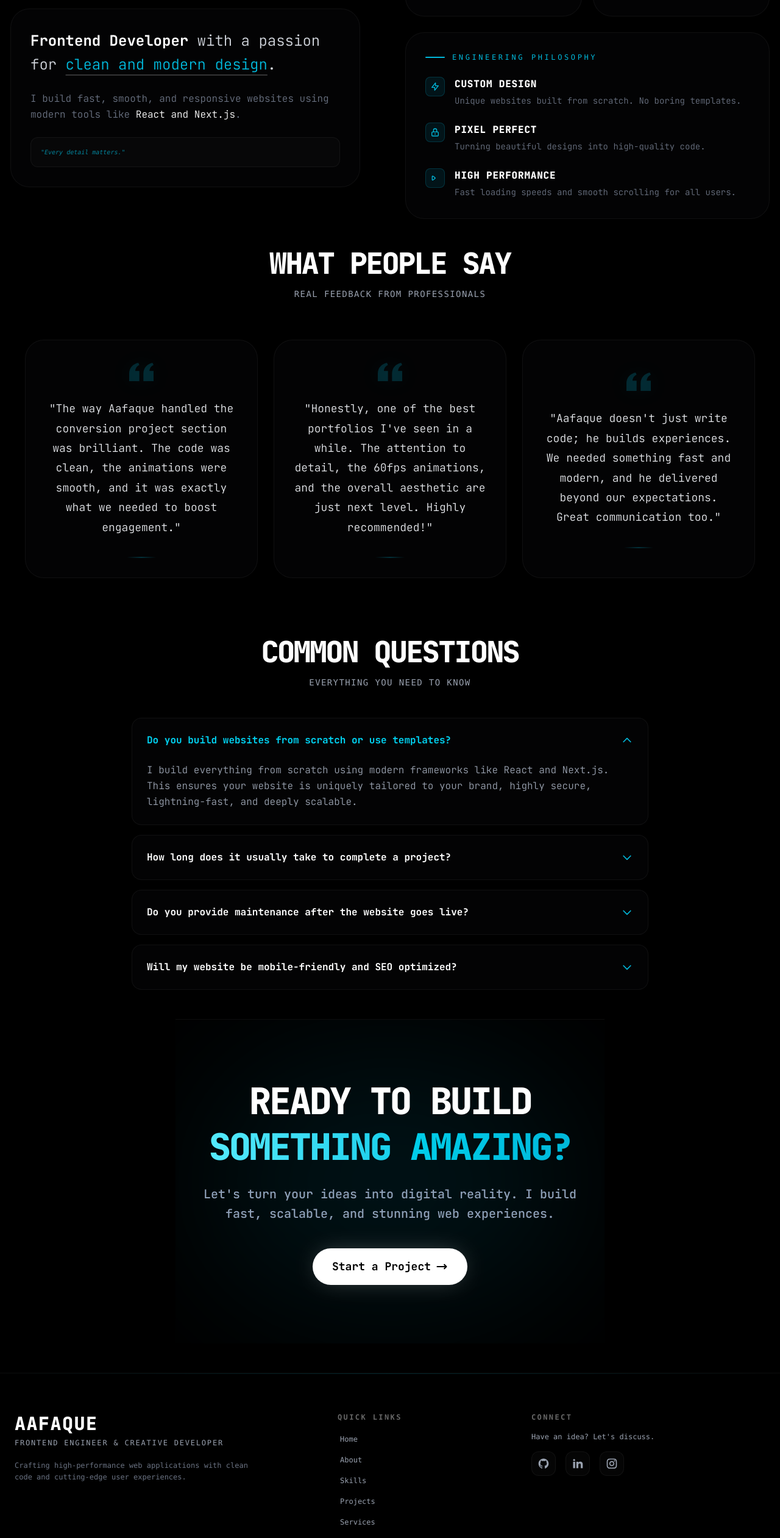
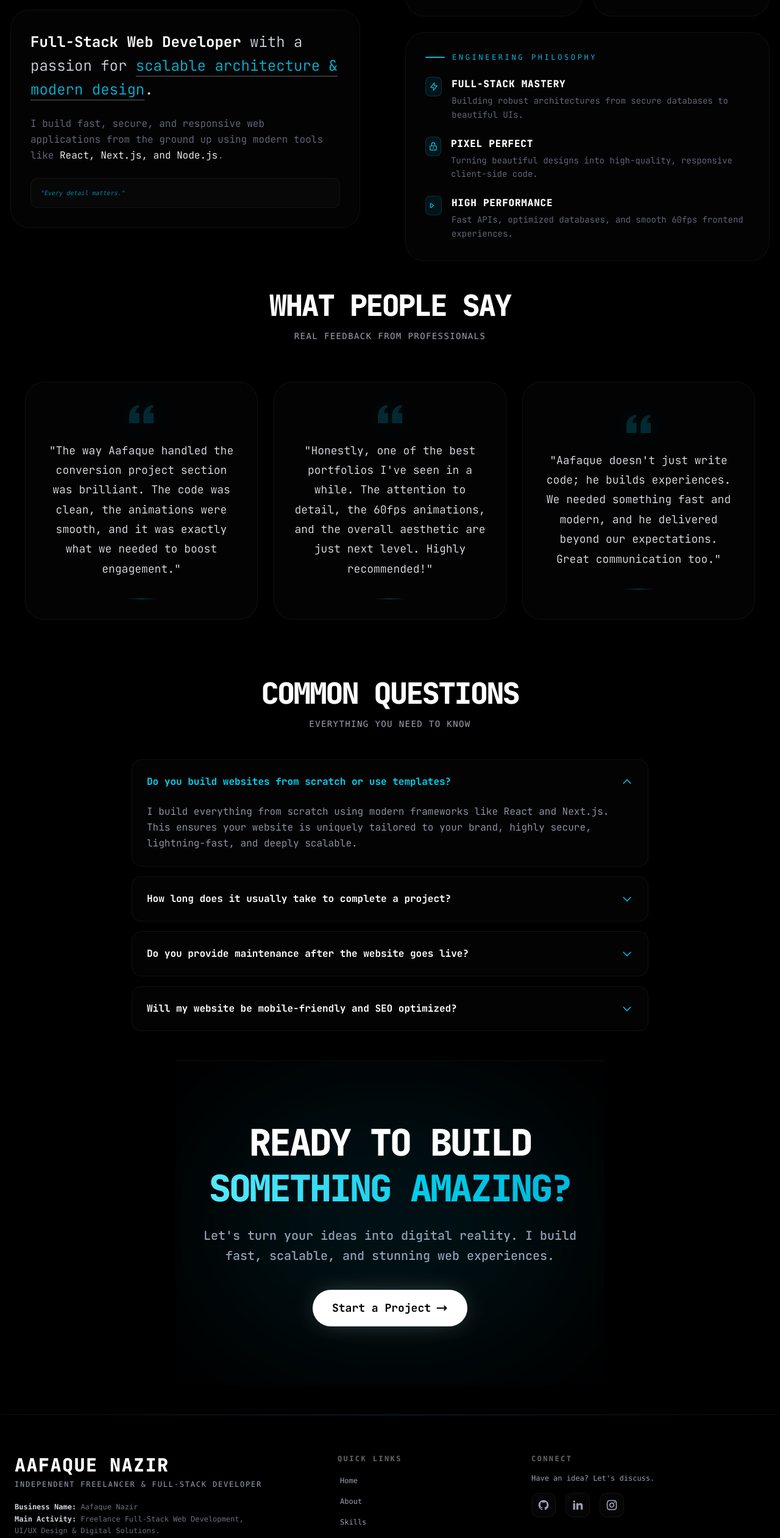
Before and after one commit to Aafaque-Nazir/Portfolio, a React (Vite) app: page /about in a window 1280 px wide. Shown: the part 267-2789 px from the top of the page at 61% size. Built offline with nearby package versions, Linux system fonts and the light colour scheme.

Commit message:
feat: add responsive footer component and interactive about section with spotlight hover effects

```diff
--- a/src/components/Footer.jsx
+++ b/src/components/Footer.jsx
@@ -38,21 +38,26 @@ const Footer = () => {
 
       <div className="container mx-auto px-6 relative z-10">
         <div className="grid grid-cols-1 md:grid-cols-12 gap-10 pb-12">
-          {/* Column 1: Brand & Status */}
+          {/* Column 1: Brand & Business Details */}
           <div className="md:col-span-5 flex flex-col items-start gap-4">
             <div>
-              <h2 className="text-2xl md:text-3xl font-black text-white tracking-wider">
-                AAFAQUE
+              <h2 className="text-2xl md:text-3xl font-black text-white tracking-wider uppercase">
+                Aafaque Nazir
               </h2>
               <p className="text-gray-400 text-[10px] sm:text-xs tracking-[0.15em] mt-1.5 uppercase font-mono">
-                Frontend Engineer & Creative Developer
+                Independent Freelancer & Full-Stack Developer
               </p>
             </div>
 
-
-            <p className="text-gray-500 text-xs font-mono max-w-sm mt-1 leading-relaxed">
-              Crafting high-performance web applications with clean code and cutting-edge user experiences.
-            </p>
+            <div className="text-gray-500 text-[11px] sm:text-xs font-mono max-w-sm mt-1 leading-relaxed space-y-2">
+              <p>
+                <strong className="text-gray-300">Business Name:</strong> Aafaque Nazir<br/>
+                <strong className="text-gray-300">Main Activity:</strong> Freelance Full-Stack Web Development, UI/UX Design & Digital Solutions.
+              </p>
+              <p>
+                <strong className="text-gray-300">Services Provided:</strong> Custom High-Converting Websites, E-Commerce Stores, and Full-Stack Web Applications.
+              </p>
+            </div>
           </div>
 
           {/* Column 2: Quick Links */}
--- a/src/pages/About.jsx
+++ b/src/pages/About.jsx
@@ -58,7 +58,7 @@ const AboutNode = ({ children, title, className = "" }) => {
 
 const About = () => {
   return (
-    <section id="about" aria-label="About Aafaque Nazir — Frontend Engineer & Creative Developer" className="relative w-full min-h-[100svh] flex flex-col justify-center items-center px-4 bg-black pt-24 lg:pt-32 pb-12">
+    <section id="about" aria-label="About Aafaque Nazir — Full-Stack Web Developer & Creative Engineer" className="relative w-full min-h-[100svh] flex flex-col justify-center items-center px-4 bg-black pt-24 lg:pt-32 pb-12">
       <div className="w-full max-w-7xl mx-auto relative z-10 flex flex-col h-full justify-center">
 
         <div className="grid lg:grid-cols-2 gap-8 lg:gap-12 items-center">
@@ -76,10 +76,10 @@ const About = () => {
 
             <AboutNode className="max-w-xl">
               <p className="text-xl lg:text-2xl text-gray-300 font-light leading-relaxed mb-6">
-                <span className="text-white font-bold">Frontend Developer</span> with a passion for <span className="text-cyan-500 underline decoration-white/20 underline-offset-8">clean and modern design</span>.
+                <span className="text-white font-bold">Full-Stack Web Developer</span> with a passion for <span className="text-cyan-500 underline decoration-white/20 underline-offset-8">scalable architecture & modern design</span>.
               </p>
               <p className="text-sm lg:text-base text-gray-500 leading-relaxed font-light mb-6">
-                I build fast, smooth, and responsive websites using modern tools like <span className="text-white">React and Next.js</span>.
+                I build fast, secure, and responsive web applications from the ground up using modern tools like <span className="text-white">React, Next.js, and Node.js</span>.
               </p>
               <div className="p-4 rounded-xl bg-white/[0.02] border border-white/5">
                 <p className="text-[10px] font-mono text-cyan-500/70 italic">
@@ -108,18 +108,18 @@ const About = () => {
               <div className="space-y-6">
                 {[
                   {
-                    label: "Custom Design",
-                    desc: "Unique websites built from scratch. No boring templates.",
+                    label: "Full-Stack Mastery",
+                    desc: "Building robust architectures from secure databases to beautiful UIs.",
                     icon: "M13 10V3L4 14h7v7l9-11h-7z"
                   },
                   {
                     label: "Pixel Perfect",
-                    desc: "Turning beautiful designs into high-quality code.",
+                    desc: "Turning beautiful designs into high-quality, responsive client-side code.",
                     icon: "M12 15v2m-6 4h12a2 2 0 002-2v-6a2 2 0 00-2-2H6a2 2 0 00-2 2v6a2 2 0 002 2zm10-10V7a4 4 0 00-8 0v4h8z"
                   },
                   {
                     label: "High Performance",
-                    desc: "Fast loading speeds and smooth scrolling for all users.",
+                    desc: "Fast APIs, optimized databases, and smooth 60fps frontend experiences.",
                     icon: "M11.933 12.8a1 1 0 000-1.6L6.6 7.2A1 1 0 005 8v8a1 1 0 001.6.8l5.333-4z"
                   }
                 ].map((item, i) => (
```
